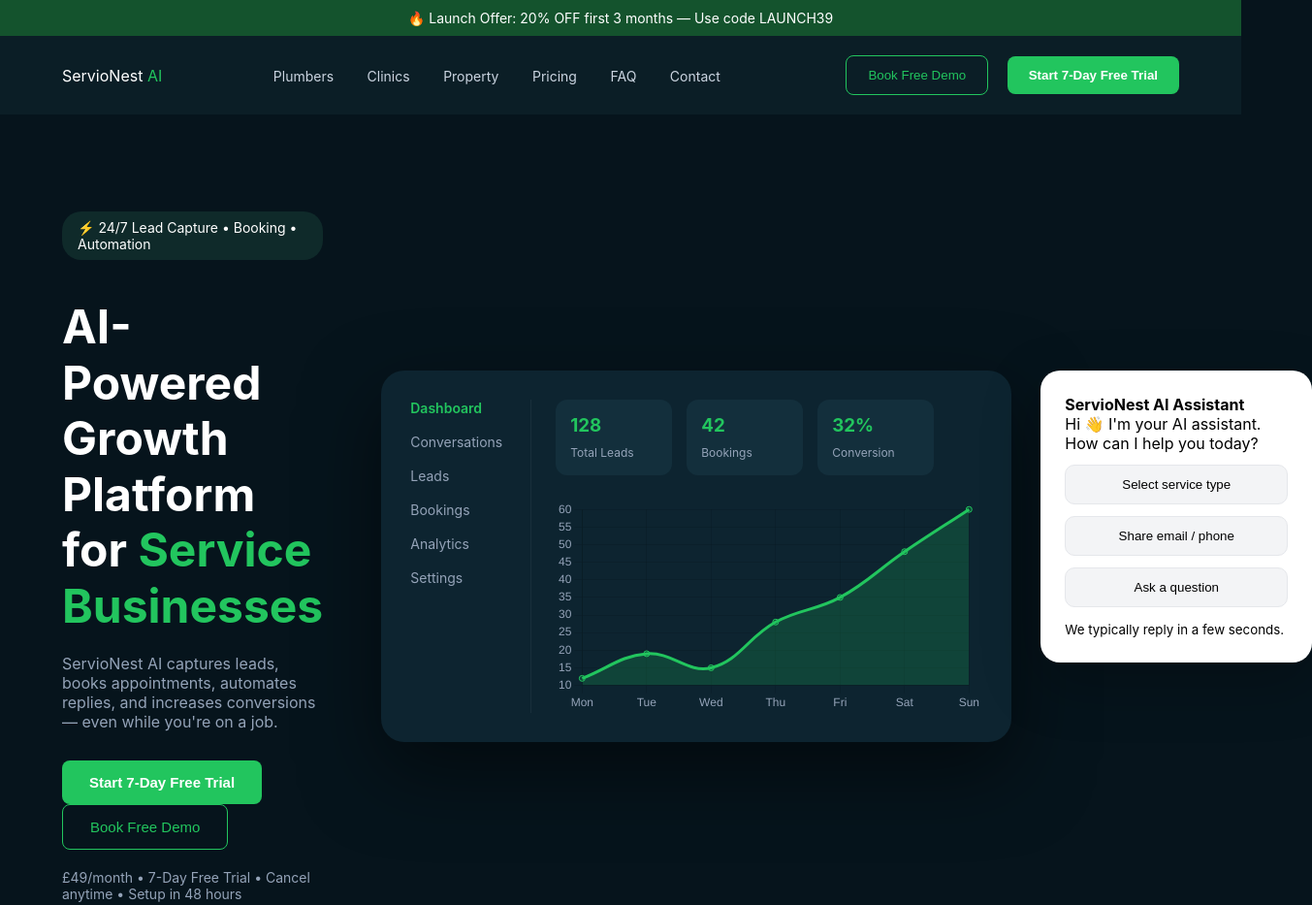
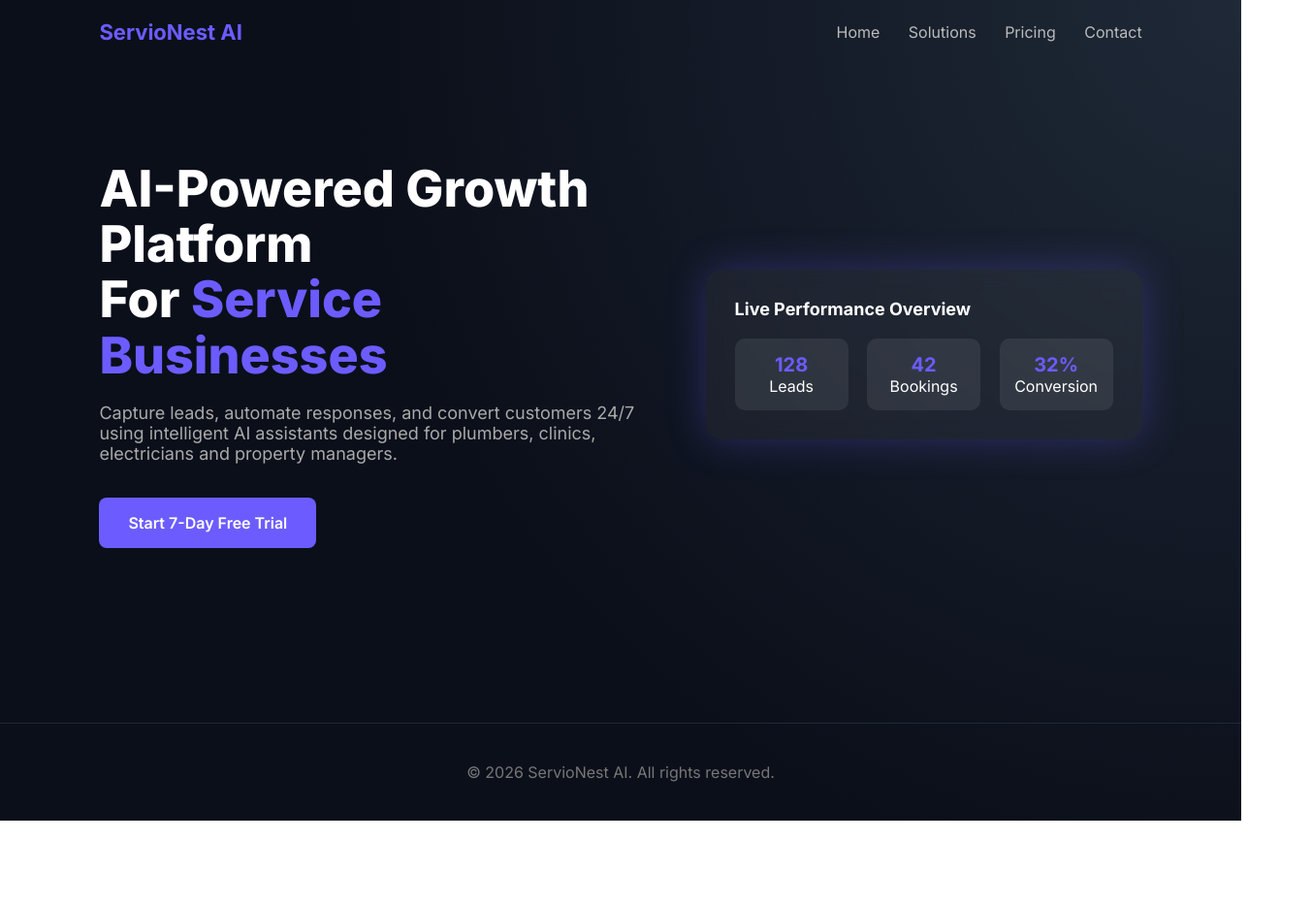
Before and after one commit to servionest/servionest, a plain HTML site: page index.html in a window 1280 px wide. Shown: the top 933 px of the page at 97% size, 1353 px wide, since content can reach past the window. After the commit the page ends 846 px from the top, so only its background shows below. Drawn offline with nearby package versions, Linux system fonts and the light colour scheme.

Commit message:
Update index.html

```diff
--- a/index.html
+++ b/index.html
@@ -3,221 +3,167 @@
 <head>
 <meta charset="UTF-8">
 <meta name="viewport" content="width=device-width, initial-scale=1.0">
-<title>ServioNest AI</title>
+<title>ServioNest AI | AI Growth Platform</title>
 
-<link rel="stylesheet" href="assets/style.css">
-<script src="https://cdn.jsdelivr.net/npm/chart.js"></script>
+<link href="https://fonts.googleapis.com/css2?family=Inter:wght@400;600;700;800&display=swap" rel="stylesheet">
+
+<style>
+*{margin:0;padding:0;box-sizing:border-box;}
+body{
+  font-family:'Inter',sans-serif;
+  background: radial-gradient(circle at top right,#1f2937,#0b0f1a 60%);
+  color:white;
+}
+header{
+  display:flex;
+  justify-content:space-between;
+  align-items:center;
+  padding:20px 8%;
+}
+header h1{
+  font-size:22px;
+  font-weight:700;
+  color:#6c5cff;
+}
+nav a{
+  margin-left:25px;
+  text-decoration:none;
+  color:#bbb;
+  font-weight:500;
+  transition:.3s;
+}
+nav a:hover{color:white;}
+
+.hero{
+  display:flex;
+  align-items:center;
+  justify-content:space-between;
+  padding:100px 8%;
+  flex-wrap:wrap;
+}
+.hero-left{
+  max-width:600px;
+}
+.hero-left h2{
+  font-size:52px;
+  font-weight:800;
+  line-height:1.1;
+  margin-bottom:20px;
+}
+.hero-left span{color:#6c5cff;}
+.hero-left p{
+  font-size:18px;
+  color:#aaa;
+  margin-bottom:35px;
+}
+
+.btn-primary{
+  background:#6c5cff;
+  color:white;
+  padding:16px 30px;
+  border-radius:8px;
+  font-weight:600;
+  text-decoration:none;
+  display:inline-block;
+  transition:.3s;
+}
+.btn-primary:hover{opacity:.9;}
+
+.dashboard-card{
+  background:rgba(255,255,255,0.05);
+  backdrop-filter:blur(10px);
+  border-radius:16px;
+  padding:30px;
+  width:450px;
+  box-shadow:0 0 40px rgba(108,92,255,0.3);
+}
+.dashboard-card h3{
+  margin-bottom:15px;
+  font-size:18px;
+}
+.stats{
+  display:flex;
+  justify-content:space-between;
+  margin-top:20px;
+}
+.stat{
+  background:rgba(255,255,255,0.08);
+  padding:15px;
+  border-radius:10px;
+  width:30%;
+  text-align:center;
+}
+.stat h4{
+  font-size:20px;
+  color:#6c5cff;
+}
+
+footer{
+  text-align:center;
+  padding:40px 0;
+  color:#777;
+  border-top:1px solid #1f2937;
+  margin-top:80px;
+}
+
+@media(max-width:900px){
+.hero{flex-direction:column;text-align:center;}
+.dashboard-card{margin-top:40px;width:100%;}
+}
+</style>
 </head>
+
 <body>
 
-<!-- Announcement Bar -->
-<div class="announcement">
-🔥 Launch Offer: 20% OFF first 3 months — Use code LAUNCH39
-</div>
-
-<!-- Navigation -->
-<header class="navbar">
-<div class="container nav-inner">
-
-<div class="logo">
-ServioNest <span>AI</span>
-</div>
-
-<nav class="nav-links">
-<a href="#">Plumbers</a>
-<a href="#">Clinics</a>
-<a href="#">Property</a>
+<header>
+<h1>ServioNest AI</h1>
+<nav>
+<a href="#">Home</a>
+<a href="#">Solutions</a>
 <a href="#">Pricing</a>
-<a href="#">FAQ</a>
 <a href="#">Contact</a>
 </nav>
-
-<div class="nav-cta">
-<button class="btn-outline">Book Free Demo</button>
-<button class="btn-primary">Start 7-Day Free Trial</button>
-</div>
-
-</div>
 </header>
 
-<!-- HERO SECTION -->
 <section class="hero">
-<div class="container hero-grid">
 
-<!-- LEFT CONTENT -->
-<div class="hero-content">
+<div class="hero-left">
+<h2>AI-Powered Growth Platform<br>For <span>Service Businesses</span></h2>
 
-<div class="pill">
-⚡ 24/7 Lead Capture • Booking • Automation
-</div>
+<p>Capture leads, automate responses, and convert customers 24/7 using intelligent AI assistants designed for plumbers, clinics, electricians and property managers.</p>
 
-<h1>
-AI-Powered Growth Platform for
-<span>Service Businesses</span>
-</h1>
-
-<p>
-ServioNest AI captures leads, books appointments, automates replies,
-and increases conversions — even while you're on a job.
-</p>
-
-<div class="hero-buttons">
-<button class="btn-primary large">Start 7-Day Free Trial</button>
-<button class="btn-outline large">Book Free Demo</button>
-</div>
-
-<div class="hero-meta">
-£49/month • 7-Day Free Trial • Cancel anytime • Setup in 48 hours
-</div>
+<a href="https://buy.stripe.com/28EfZj0yn753fLseiWe7m01"
+   target="_blank"
+   rel="noopener noreferrer"
+   class="btn-primary">
+Start 7-Day Free Trial
+</a>
 
 </div>
 
-<!-- RIGHT DASHBOARD -->
-<div class="hero-visual">
-
 <div class="dashboard-card">
-
-<div class="dashboard-sidebar">
-<p class="active">Dashboard</p>
-<p>Conversations</p>
-<p>Leads</p>
-<p>Bookings</p>
-<p>Analytics</p>
-<p>Settings</p>
-</div>
-
-<div class="dashboard-main">
-
+<h3>Live Performance Overview</h3>
 <div class="stats">
 <div class="stat">
-<h3>128</h3>
-<span>Total Leads</span>
+<h4>128</h4>
+<p>Leads</p>
 </div>
 <div class="stat">
-<h3>42</h3>
-<span>Bookings</span>
+<h4>42</h4>
+<p>Bookings</p>
 </div>
 <div class="stat">
-<h3>32%</h3>
-<span>Conversion</span>
+<h4>32%</h4>
+<p>Conversion</p>
+</div>
 </div>
 </div>
 
-<canvas id="leadChart"></canvas>
-
-</div>
-</div>
-
-<div class="assistant-card">
-<h4>ServioNest AI Assistant</h4>
-<p>Hi 👋 I'm your AI assistant.<br>How can I help you today?</p>
-
-<button>Select service type</button>
-<button>Share email / phone</button>
-<button>Ask a question</button>
-
-<small>We typically reply in a few seconds.</small>
-</div>
-
-</div>
-</div>
 </section>
 
-<!-- LOWER SECTION -->
-<section class="lower">
-<div class="container lower-grid">
-
-<!-- PRICING -->
-<div class="pricing-card">
-<h3>ServioNest AI</h3>
-<div class="price">£49 <span>/month</span></div>
-
-<ul>
-<li>✔ AI chat on your website</li>
-<li>✔ Lead capture & booking flow</li>
-<li>✔ Email notifications</li>
-<li>✔ Industry-specific AI prompts</li>
-<li>✔ Install in 48 hours</li>
-</ul>
-
-<button class="btn-primary full">Start Free Trial</button>
-<p class="setup">Setup: £49 one-off • Use code LAUNCH39</p>
-</div>
-
-<!-- WHY CHOOSE -->
-<div class="why-card">
-<h3>Why Businesses Choose ServioNest AI</h3>
-<p>✔ Capture more leads 24/7</p>
-<p>✔ Automate & save time</p>
-<p>✔ Increase bookings & revenue</p>
-<p>✔ Easy setup, no hassle</p>
-</div>
-
-<!-- TESTIMONIAL -->
-<div class="testimonial-card">
-<h3>What Our Clients Say</h3>
-<p>⭐⭐⭐⭐⭐</p>
-<p>“We booked 12 jobs in the first week.”</p>
-</div>
-
-<!-- FAQ -->
-<div class="faq-card">
-<h3>FAQ</h3>
-<p><strong>When does billing start?</strong><br>
-After your 7-day free trial.</p>
-
-<p><strong>Is there a contract?</strong><br>
-No, cancel anytime.</p>
-</div>
-
-</div>
-</section>
-
-<!-- FOOTER -->
-<footer class="footer">
-<div class="container footer-inner">
-
-<div class="social">
-<span>Facebook</span>
-<span>Instagram</span>
-<span>WhatsApp</span>
-</div>
-
-<div class="email">
-hello@servionest.com
-</div>
-
-<div class="copy">
+<footer>
 © 2026 ServioNest AI. All rights reserved.
-</div>
-
-</div>
 </footer>
-
-<script>
-const ctx = document.getElementById('leadChart').getContext('2d');
-
-new Chart(ctx, {
-type: 'line',
-data: {
-labels: ['Mon','Tue','Wed','Thu','Fri','Sat','Sun'],
-datasets: [{
-data: [12,19,15,28,35,48,60],
-borderColor: '#22c55e',
-backgroundColor: 'rgba(34,197,94,0.2)',
-fill: true,
-tension: 0.4
-}]
-},
-options: {
-plugins: { legend: { display: false }},
-scales: {
-x: { ticks: { color: '#94a3b8' }},
-y: { ticks: { color: '#94a3b8' }}
-}
-}
-});
-</script>
 
 </body>
 </html>
```
